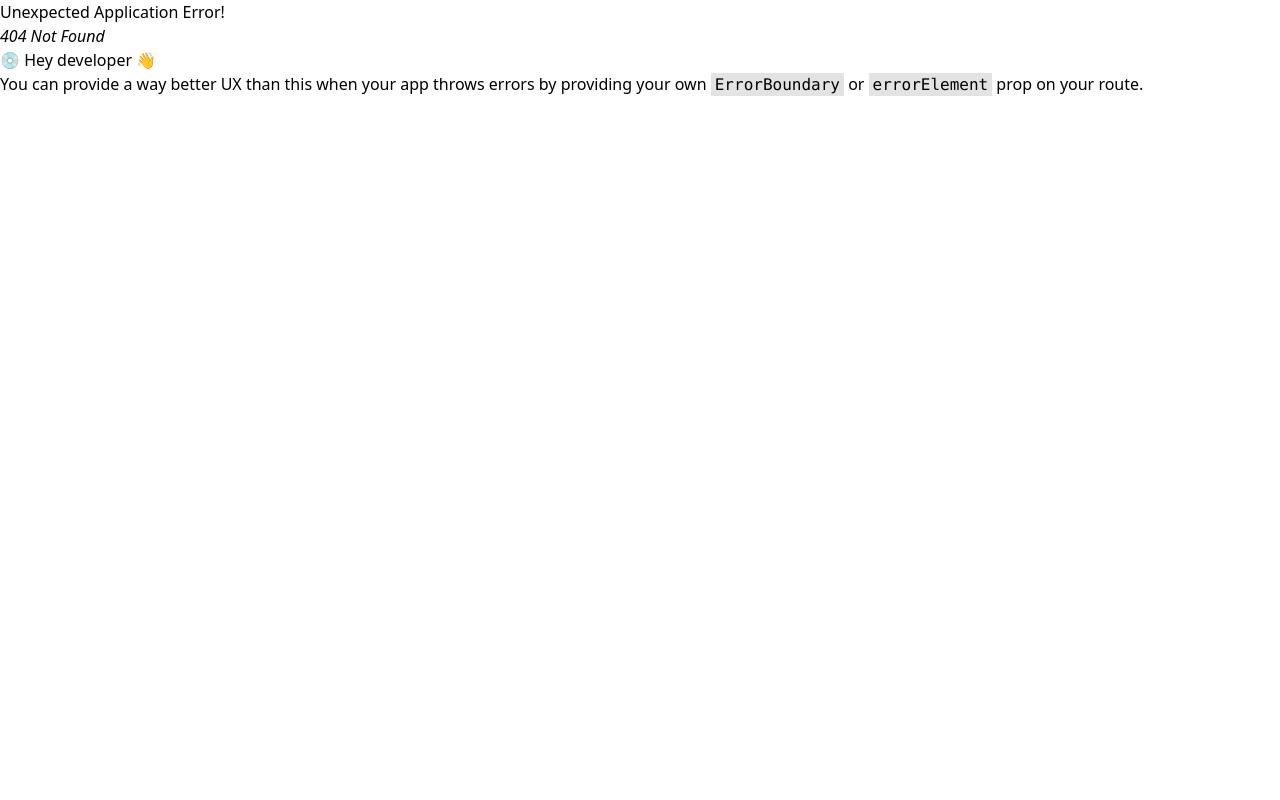
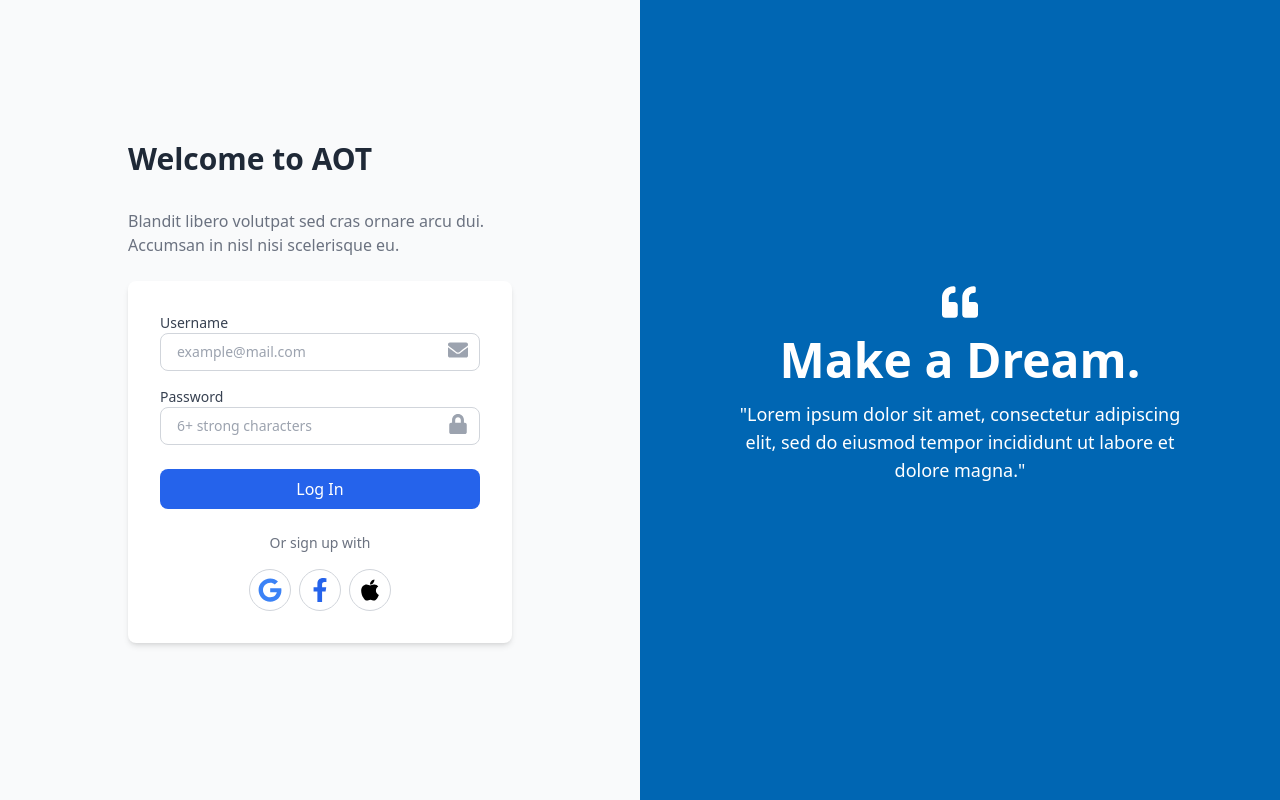
Before and after one commit to Vedu3635/UGSF_TNP, a React (Vite) app in the folder Frontend/: page /login in a window 1280 px wide. Before the commit this address had no page. Built offline with nearby package versions, Linux system fonts and the light colour scheme.

Commit message:
Fixed the routing in frontend and changes in tokenization

```diff
--- a/Frontend/package.json
+++ b/Frontend/package.json
@@ -13,6 +13,7 @@
     "@heroicons/react": "^2.1.5",
     "chart.js": "^4.4.4",
     "heroicons": "^2.1.5",
+    "jwt-decode": "^4.0.0",
     "lucide-react": "^0.441.0",
     "react": "^18.3.1",
     "react-chartjs-2": "^5.2.0",
--- a/Frontend/src/App.jsx
+++ b/Frontend/src/App.jsx
@@ -3,47 +3,31 @@ import { RouterProvider, createBrowserRouter } from "react-router-dom";
 import Login from "./pages/Login";
 import Dashboard from "./pages/Dashboard";
 import PrivateRoute from "./pages/PrivateRoute";
-import RootPage from "./pages/RootPage";
-import { AuthProvider, useAuth } from "./pages/AuthContext";
+
+import "./index.css"; // Ensure this is the correct path
 
 // Define routes using createBrowserRouter
-const AppRouter = () => {
-  const { login } = useAuth(); // Get the login function from AuthContext
 
 const router = createBrowserRouter([
   {
     path: "/",
     element: (
       <PrivateRoute>
-          <RootPage />
-        </PrivateRoute>
-      ),
-      children: [
-        {
-          path: "dashboard",
-          element: (
-            <PrivateRoute>
         <Dashboard />
       </PrivateRoute>
     ),
   },
-      ],
-    },
   {
-      path: "/login1",
-      element: <Login onLogin={login} />, // Pass onLogin here
+    path: "/Login",
+    element: <Login />,
   },
 ]);
 
-  return <RouterProvider router={router} />;
-};
-
 function App() {
   return (
-    <AuthProvider>
-      <AppRouter />
-    </AuthProvider>
+    <>
+      <RouterProvider router={router} />
+    </>
   );
 }
-
 export default App;
--- a/Frontend/src/main.jsx
+++ b/Frontend/src/main.jsx
@@ -1,10 +1,13 @@
-import { StrictMode } from 'react'
-import { createRoot } from 'react-dom/client'
-import App from './App.jsx'
-import './index.css'
+import React from "react";
+import ReactDOM from "react-dom/client";
+import App from "./App";
+import { AuthProvider } from "./pages/AuthContext"; // Adjust the path as necessary
 
-createRoot(document.getElementById('root')).render(
-  <StrictMode>
-    <App />
-  </StrictMode>,
-)
+const root = ReactDOM.createRoot(document.getElementById("root"));
+root.render(
+  <React.StrictMode>
+    <AuthProvider>
+      <App />
+    </AuthProvider>
+  </React.StrictMode>
+);
--- a/Frontend/src/pages/AuthContext.jsx
+++ b/Frontend/src/pages/AuthContext.jsx
@@ -1,14 +1,38 @@
-import React, { createContext, useState, useContext } from "react";
+import React, { createContext, useState, useContext, useEffect } from "react";
+import { isTokenExpired } from "../utils/tokenUtils.js"; // Import the function
 
 const AuthContext = createContext();
 
 export const useAuth = () => useContext(AuthContext);
 
 export const AuthProvider = ({ children }) => {
-  const [isAuthenticated, setIsAuthenticated] = useState(false);
+  // Initial state: token exists and isn't expired
+  const [isAuthenticated, setIsAuthenticated] = useState(() => {
+    const token = localStorage.getItem("token");
+    if ((token && !isTokenExpired(token)) == false) {
+      localStorage.removeItem("token");
+    }
+    return token && !isTokenExpired(token); // Check token and expiration
+  });
 
-  const login = () => setIsAuthenticated(true);
-  const logout = () => setIsAuthenticated(false);
+  const login = (token) => {
+    localStorage.setItem("token", token); // Store the token in local storage
+    setIsAuthenticated(true); // Update authentication state
+  };
+
+  const logout = () => {
+    localStorage.removeItem("token");
+    setIsAuthenticated(false);
+  };
+
+  useEffect(() => {
+    const token = localStorage.getItem("token");
+    if (!token || isTokenExpired(token)) {
+      setIsAuthenticated(false); // Token is invalid or expired
+    } else {
+      setIsAuthenticated(true); // Token is valid
+    }
+  }, []);
 
   return (
     <AuthContext.Provider value={{ isAuthenticated, login, logout }}>
--- a/Frontend/src/pages/Login.jsx
+++ b/Frontend/src/pages/Login.jsx
@@ -1,5 +1,6 @@
 import React, { useState } from "react";
 import { useNavigate } from "react-router-dom";
+import { useAuth } from "./AuthContext"; // Adjust the path as necessary
 import {
   FaGoogle,
   FaFacebookF,
@@ -9,16 +10,19 @@ import {
   FaQuoteLeft,
 } from "react-icons/fa";
 
-const Login = ({ onLogin }) => {
+const Login = () => {
+  const { login } = useAuth();
   const [username, setUsername] = useState("");
   const [password, setPassword] = useState("");
   const [error, setError] = useState("");
+  const [loading, setLoading] = useState(false); // New loading state
   const navigate = useNavigate();
 
   const handleLogin = async (e) => {
     e.preventDefault();
+    setLoading(true); // Start loading
 
-    // Basic validation (you can enhance this as needed)
+    try {
       const response = await fetch("http://localhost:5000/auth/login", {
         method: "POST",
         body: JSON.stringify({ username, password }),
@@ -28,25 +32,22 @@ const Login = ({ onLogin }) => {
       });
 
       const result = await response.json();
-    console.log(result);
+
+      if (!response.ok) {
+        throw new Error(result.message || "Login failed"); // Handle non-200 responses
+      }
 
       if (result.token) {
-      // console.log("TOken");
-      if (typeof localStorage !== "undefined") {
-        // Store the token in localStorage
-        localStorage.setItem("token", result.token);
-        console.log(
-          "Token stored in localStorage:",
-          localStorage.getItem("token")
-        ); // Confirm if the token is stored
+        // Pass the token to the login function from context
+        login(result.token); // Notify context of successful login
+        navigate("/"); // Navigate to dashboard on success
       } else {
-        console.error("localStorage is not available");
+        setError("Invalid username or password");
       }
-      onLogin(); // Notify parent of successful login
-      navigate("/dashboard"); // Navigate to dashboard on success
-    } else {
-      // Set the error message on login failure
-      setError("Invalid username or password");
+    } catch (error) {
+      setError(error.message); // Display error message
+    } finally {
+      setLoading(false); // Stop loading
     }
   };
 
@@ -73,12 +74,13 @@ const Login = ({ onLogin }) => {
               Username
             </label>
             <input
-              type="username"
+              type="text" // Changed to "text" for proper input type
               id="username"
               value={username}
               onChange={(e) => setUsername(e.target.value)}
               className="block w-full pl-4 pr-12 py-2 border border-gray-300 rounded-lg text-gray-900 focus:outline-none focus:ring-blue-500 focus:border-blue-500 sm:text-sm"
               placeholder="example@mail.com"
+              required // Added required validation
             />
             <div className="absolute inset-y-0 right-0 pr-3 mt-4 flex items-center pointer-events-none">
               <FaEnvelope className="text-gray-400" size="20" />
@@ -98,6 +100,7 @@ const Login = ({ onLogin }) => {
               onChange={(e) => setPassword(e.target.value)}
               className="block w-full pl-4 pr-12 py-2 border border-gray-300 rounded-lg text-gray-900 focus:outline-none focus:ring-blue-500 focus:border-blue-500 sm:text-sm"
               placeholder="6+ strong characters"
+              required // Added required validation
             />
             <div className="absolute inset-y-0 right-0 pr-3 mt-4 flex items-center pointer-events-none">
               <FaLock className="text-gray-400" size="20" />
@@ -107,9 +110,12 @@ const Login = ({ onLogin }) => {
           {error && <p className="text-red-500 text-sm mb-4">{error}</p>}
           <button
             type="submit"
-            className="w-full bg-blue-600 text-white py-2 rounded-lg hover:bg-blue-700 transition duration-300"
+            className={`w-full bg-blue-600 text-white py-2 rounded-lg hover:bg-blue-700 transition duration-300 ${
+              loading ? "opacity-50 cursor-not-allowed" : ""
+            }`} // Disable button during loading
+            disabled={loading} // Disable button while loading
           >
-            Log In
+            {loading ? "Logging In..." : "Log In"}
           </button>
           <p className="mt-6 text-center text-sm text-gray-500">
             Or sign up with
--- a/Frontend/src/pages/PrivateRoute.jsx
+++ b/Frontend/src/pages/PrivateRoute.jsx
@@ -5,7 +5,7 @@ import { useAuth } from "./AuthContext";
 const PrivateRoute = ({ children }) => {
   const { isAuthenticated } = useAuth(); // Get authentication status from context
 
-  return isAuthenticated ? children : <Navigate to="/login1" />;
+  return isAuthenticated ? children : <Navigate to="/login" />;
 };
 
 export default PrivateRoute;
--- /dev/null
+++ b/Frontend/src/utils/tokenUtils.js
@@ -0,0 +1,15 @@
+import { jwtDecode } from "jwt-decode";
+
+export const isTokenExpired = (token) => {
+  if (!token) return true; // If there's no token, consider it expired
+
+  try {
+    const decoded = jwtDecode(token); // Decode the token
+    const currentTime = Date.now() / 1000; // Get the current time in seconds
+
+    return decoded.exp < currentTime; // Check if the token is expired
+  } catch (error) {
+    console.error("Error decoding token:", error);
+    return true; // If decoding fails, treat the token as expired
+  }
+};
```
Also changed, not shown: 2 other files (tests, documents, lock files or other folders). Lines whose indentation alone changed are shown as unchanged.
